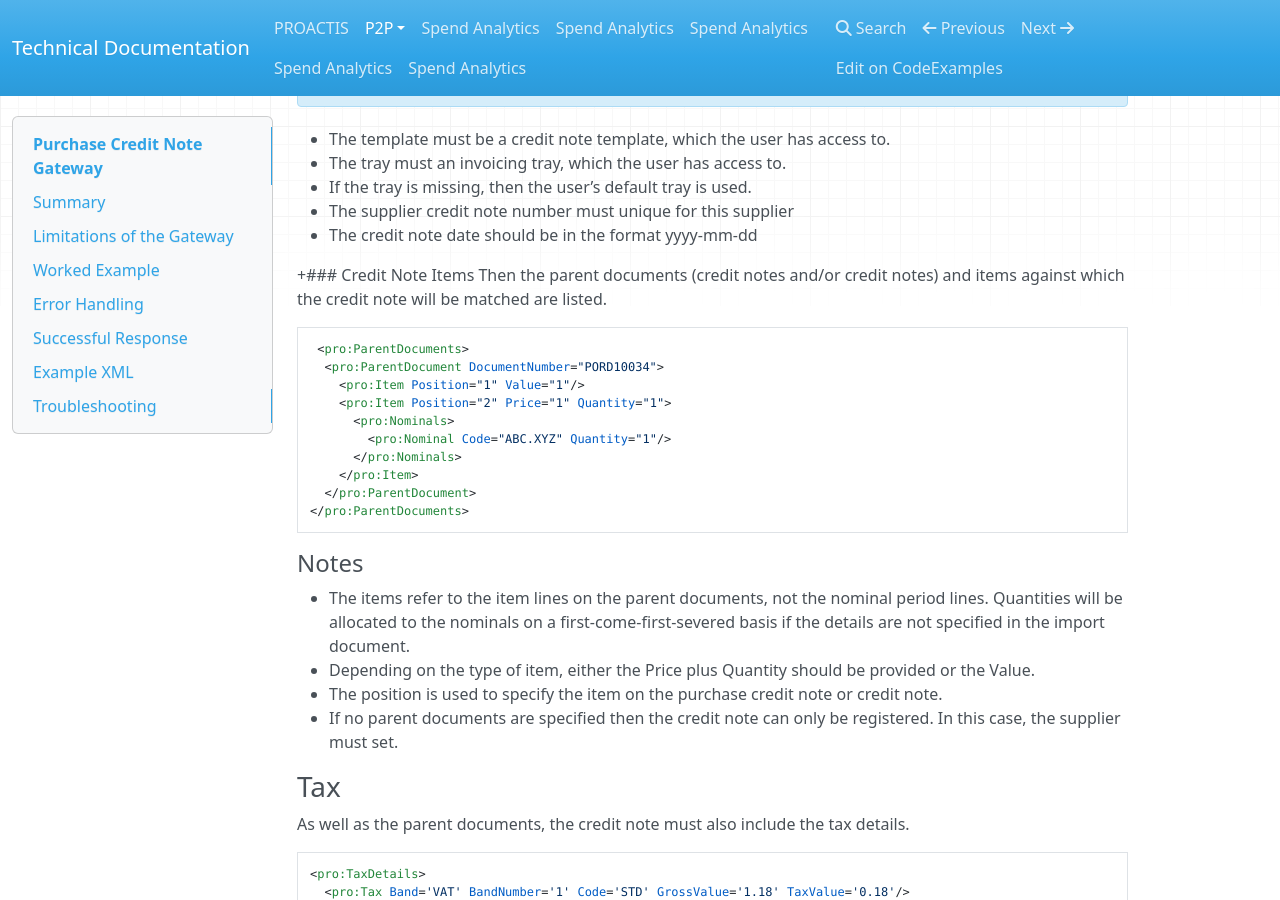
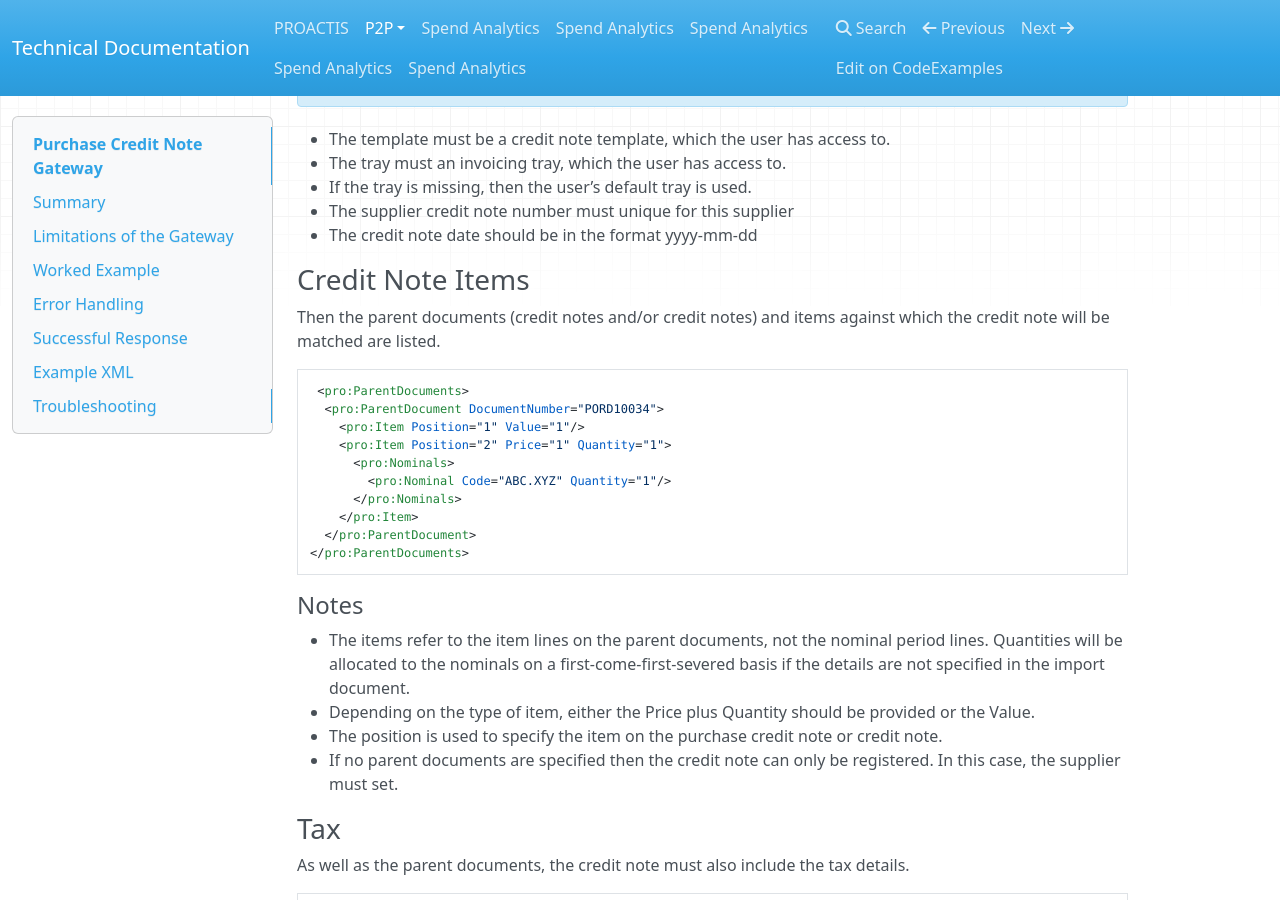
Before and after one commit to proactis-documentation/documentation-source, an MkDocs documentation site: the page built from docs/p2p/purchaseCreditNoteGateway.md, in a window 1280 px wide and 900 px high, scrolled down 1798 px. Built offline with MkDocs 1.6.1, drawn with Linux system fonts in a browser that asks for light colours; nearby versions of some CDN libraries; old or Windows-style settings are respelled for this version of MkDocs.

````diff
--- a/docs/p2p/purchaseCreditNoteGateway.md
+++ b/docs/p2p/purchaseCreditNoteGateway.md
@@ -92,7 +92,7 @@ The next section contains the details of the Credit Notes to be imported.  The g
   + The supplier credit note number must unique for this supplier
   + The credit note date should be in the format yyyy-mm-dd
 
-+### Credit Note Items
+### Credit Note Items
 Then the parent documents (credit notes and/or credit notes) and items against which the credit note will be matched are listed.
 
 ```xml
````
